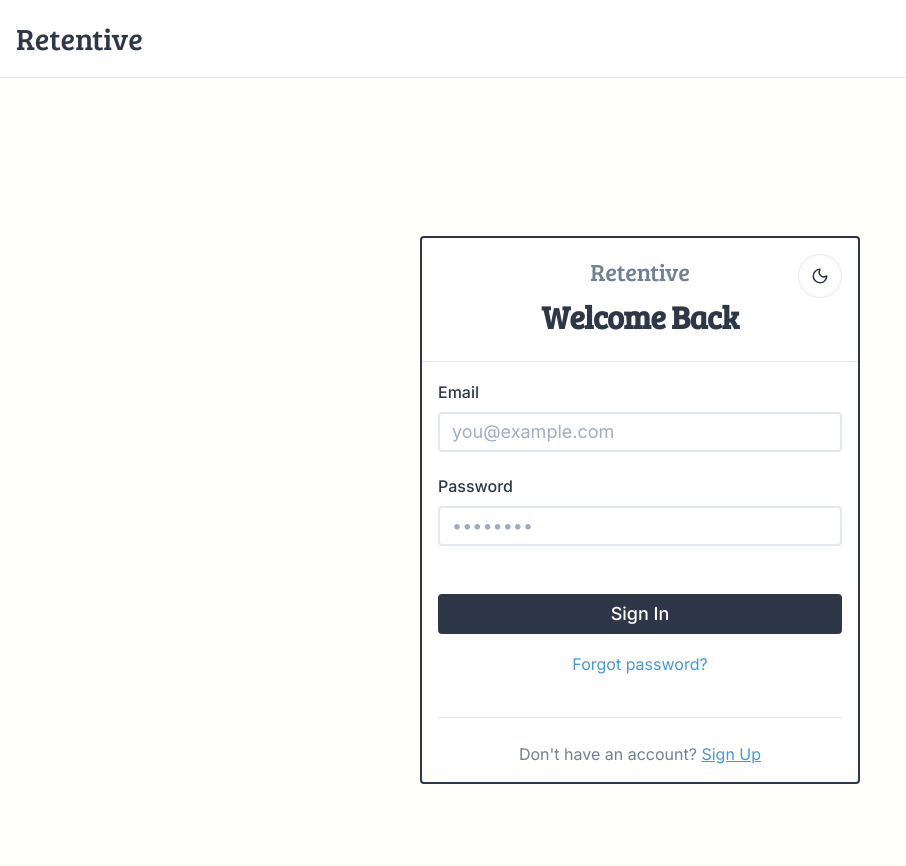
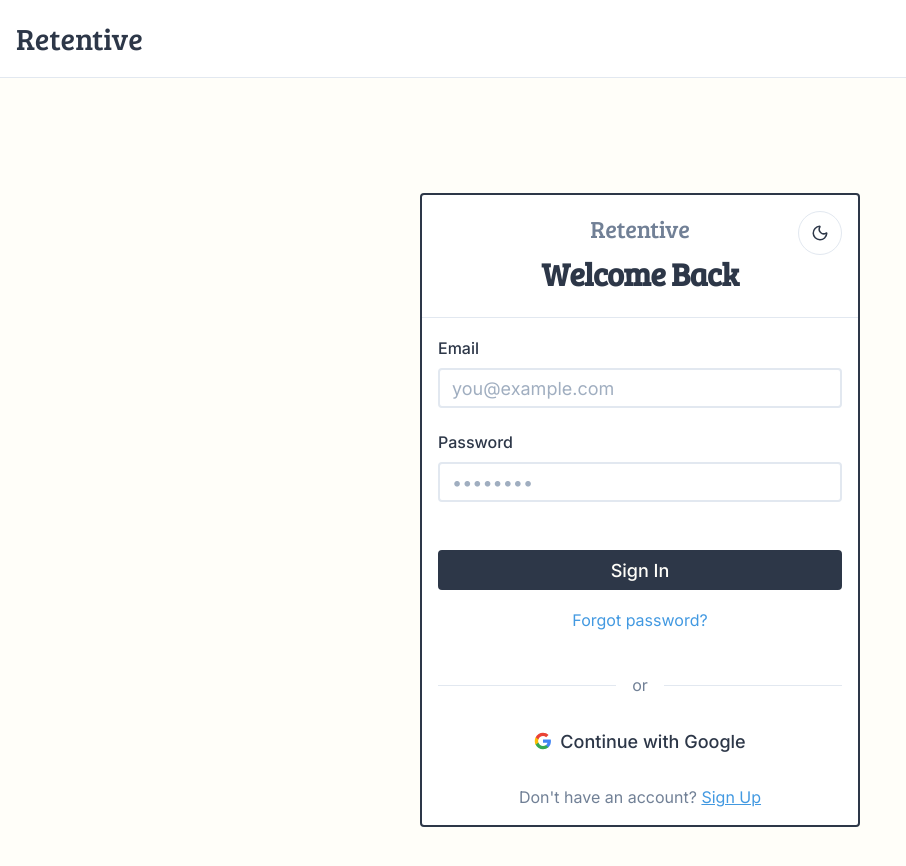
Before and after one commit to MahirAbrar/Retentive, a React (Vite) app: page /#/login in a window 1280 px wide. Shown: the top 866 px of the page, without its empty margins (0-906 px from the left). Built offline with nearby package versions, Linux system fonts and the light colour scheme; no server answers.

Commit message:
add sign in with google

```diff
--- a/src/hooks/useAuthFixed.tsx
+++ b/src/hooks/useAuthFixed.tsx
@@ -8,6 +8,7 @@
   user: User | null
   loading: boolean
   signIn: (email: string, password: string) => Promise<{ error: Error | null }>
+  signInWithGoogle: () => Promise<{ error: Error | null }>
   signUp: (email: string, password: string) => Promise<{ error: Error | null }>
   signOut: () => Promise<void>
   resetPassword: (email: string) => Promise<{ error: Error | null }>
@@ -49,6 +50,10 @@
     return { error }
   }
 
+  const signInWithGoogle = async () => {
+    return authService.signInWithGoogle()
+  }
+
   const signUp = async (email: string, password: string) => {
     const { user, error } = await authService.signUp({ email, password })
     if (user) {
@@ -72,7 +77,7 @@
   }
 
   return (
-    <AuthContext.Provider value={{ user, loading, signIn, signUp, signOut, resetPassword }}>
+    <AuthContext.Provider value={{ user, loading, signIn, signInWithGoogle, signUp, signOut, resetPassword }}>
       {children}
     </AuthContext.Provider>
   )
--- a/src/pages/LoginPage.tsx
+++ b/src/pages/LoginPage.tsx
@@ -12,7 +12,7 @@
   const [loading, setLoading] = useState(false)
   const [errors, setErrors] = useState<Record<string, string>>({})
 
-  const { user, signIn } = useAuth()
+  const { user, signIn, signInWithGoogle } = useAuth()
   const { addToast } = useToast()
   const { theme, toggleTheme } = useTheme()
 
@@ -239,11 +239,47 @@
               <span className="body-small text-info">Forgot password?</span>
             </a>
 
-            <hr style={{
-              border: 'none',
-              borderTop: '1px solid var(--color-gray-200)',
+            <div style={{
+              display: 'flex',
+              alignItems: 'center',
+              gap: '1rem',
               margin: '1.5rem 0'
-            }} />
+            }}>
+              <hr style={{ flex: 1, border: 'none', borderTop: '1px solid var(--color-gray-200)' }} />
+              <span className="body-small text-secondary">or</span>
+              <hr style={{ flex: 1, border: 'none', borderTop: '1px solid var(--color-gray-200)' }} />
+            </div>
+
+            <Button
+              type="button"
+              variant="ghost"
+              fullWidth
+              disabled={loading}
+              onClick={async () => {
+                setLoading(true)
+                const { error } = await signInWithGoogle()
+                if (error) {
+                  addToast('error', 'Failed to sign in with Google')
+                  setLoading(false)
+                }
+              }}
+              style={{
+                display: 'flex',
+                alignItems: 'center',
+                justifyContent: 'center',
+                gap: '0.5rem',
+                padding: '0.75rem',
+                marginBottom: '1.5rem',
+              }}
+            >
+              <svg width="18" height="18" viewBox="0 0 24 24">
+                <path d="M22.56 12.25c0-.78-.07-1.53-.2-2.25H12v4.26h5.92a5.06 5.06 0 0 1-2.2 3.32v2.77h3.57c2.08-1.92 3.28-4.74 3.28-8.1z" fill="#4285F4"/>
+                <path d="M12 23c2.97 0 5.46-.98 7.28-2.66l-3.57-2.77c-.98.66-2.23 1.06-3.71 1.06-2.86 0-5.29-1.93-6.16-4.53H2.18v2.84C3.99 20.53 7.7 23 12 23z" fill="#34A853"/>
+                <path d="M5.84 14.09c-.22-.66-.35-1.36-.35-2.09s.13-1.43.35-2.09V7.07H2.18C1.43 8.55 1 10.22 1 12s.43 3.45 1.18 4.93l2.85-2.22.81-.62z" fill="#FBBC05"/>
+                <path d="M12 5.38c1.62 0 3.06.56 4.21 1.64l3.15-3.15C17.45 2.09 14.97 1 12 1 7.7 1 3.99 3.47 2.18 7.07l3.66 2.84c.87-2.6 3.3-4.53 6.16-4.53z" fill="#EA4335"/>
+              </svg>
+              Continue with Google
+            </Button>
 
             <p className="body-small text-center text-secondary">
               Don&apos;t have an account?
--- a/src/services/authFixed.ts
+++ b/src/services/authFixed.ts
@@ -259,6 +259,23 @@
    * @param credentials - Email and password
    * @returns User object or error
    */
+  async signInWithGoogle(): Promise<{ error: Error | null }> {
+    try {
+      const { error } = await supabase.auth.signInWithOAuth({
+        provider: 'google',
+        options: {
+          redirectTo: window.location.origin,
+        },
+      })
+      if (error) throw error
+      return { error: null }
+    } catch (error) {
+      return {
+        error: error instanceof Error ? error : new Error('Failed to sign in with Google'),
+      }
+    }
+  }
+
   async signIn({ email, password }: AuthCredentials): Promise<AuthResponse> {
     return withRetry(async () => {
       try {
```
Also changed, not shown: 1 other file (tests, documents, lock files or other folders).
